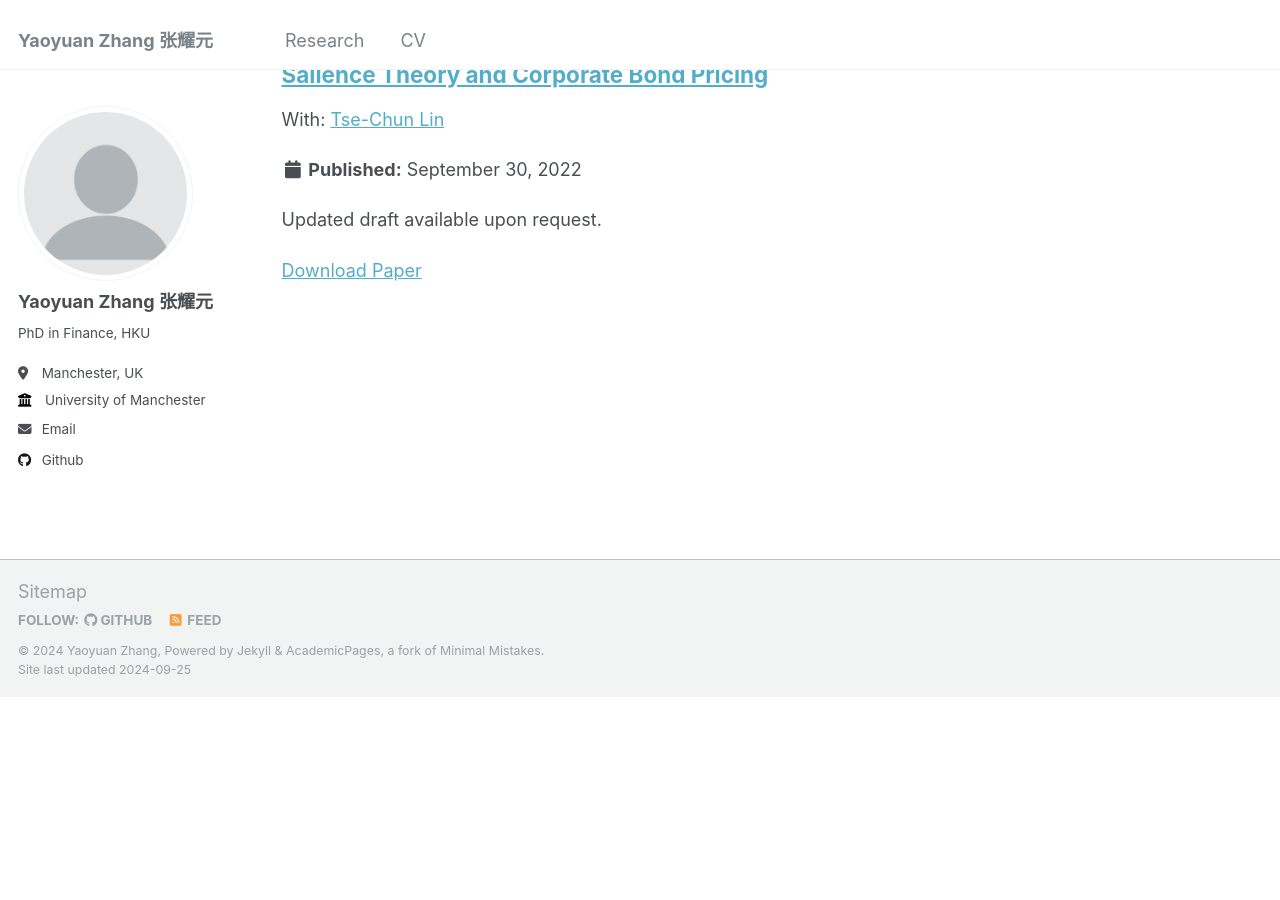
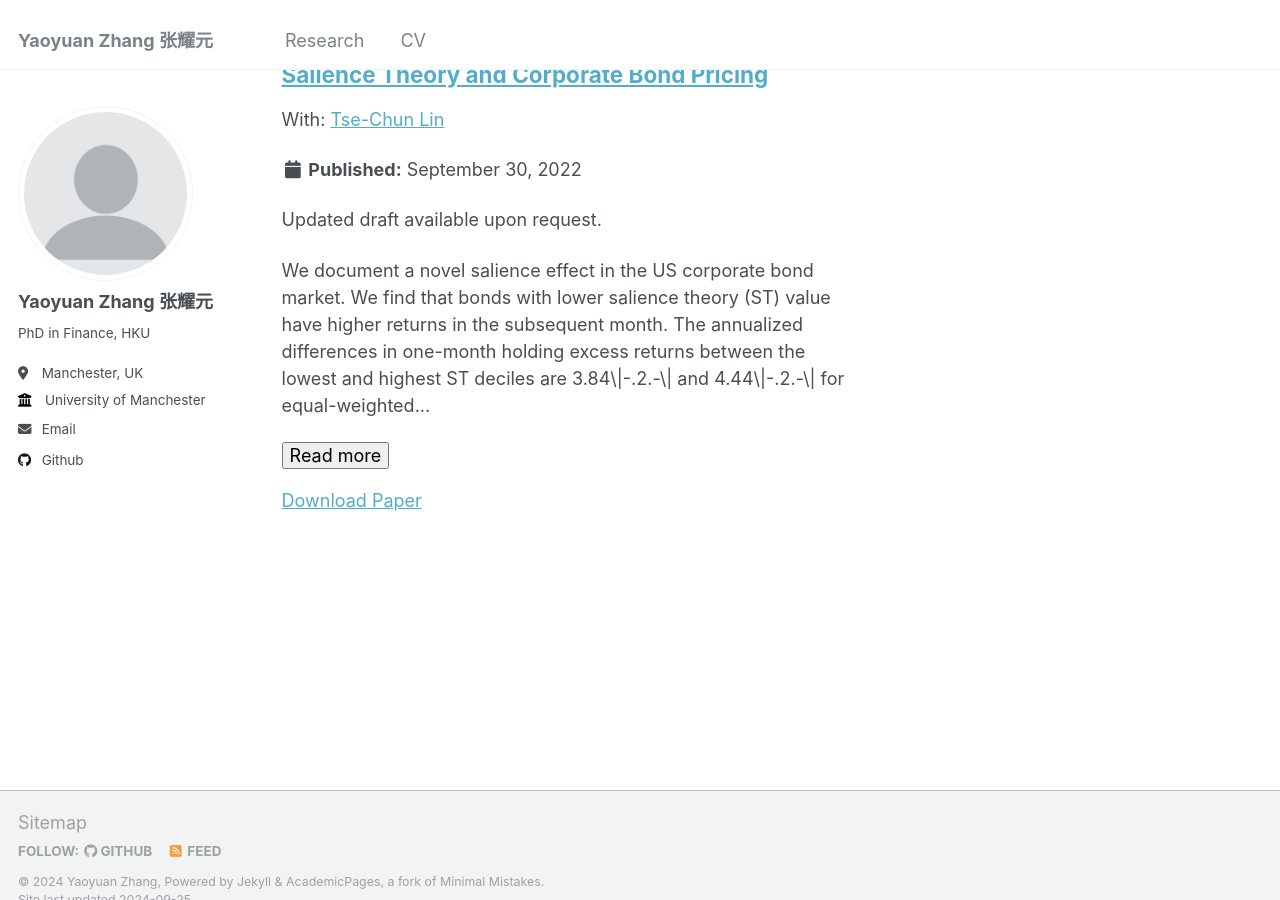
Before and after one commit to yaoyuanzhang-research/yaoyuanzhang-research.github.io, a Jekyll site: the page built from _pages/publications.html, in a window 1280 px wide and 900 px high, scrolled down 1142 px. Built offline with Jekyll 4.4.1, drawn with Linux system fonts in a browser that asks for light colours; before the commit the page ends 1839 px from its top, so only the background shows below that.

Commit message:
Update LinZhangSalience.md

```diff
--- a/_publications/LinZhangSalience.md
+++ b/_publications/LinZhangSalience.md
@@ -3,6 +3,7 @@ title: "Salience Theory and Corporate Bond Pricing"
 authors:
   - name: "Tse-Chun Lin"
     url: "https://www.hkubs.hku.hk/people/tse-chun-lin/"
+abstract: 'We document a novel salience effect in the US corporate bond market. We find that bonds with lower salience theory (ST) value have higher returns in the subsequent month. The annualized differences in one-month holding excess returns between the lowest and highest ST deciles are 3.84\|-.2.-\| and 4.44\|-.2.-\| for equal-weighted and value-weighted portfolios. However, the salience effect is only exhibited in the most salient downside returns. These results indicate that corporate bond investors overweight salient negative returns when forming their expectations of future returns. Consequently, bonds with salient downside returns are undervalued and yield higher returns in the subsequent month.'
 collection: publications
 category: working_papers
 permalink: /research/LinZhangSalience
```
